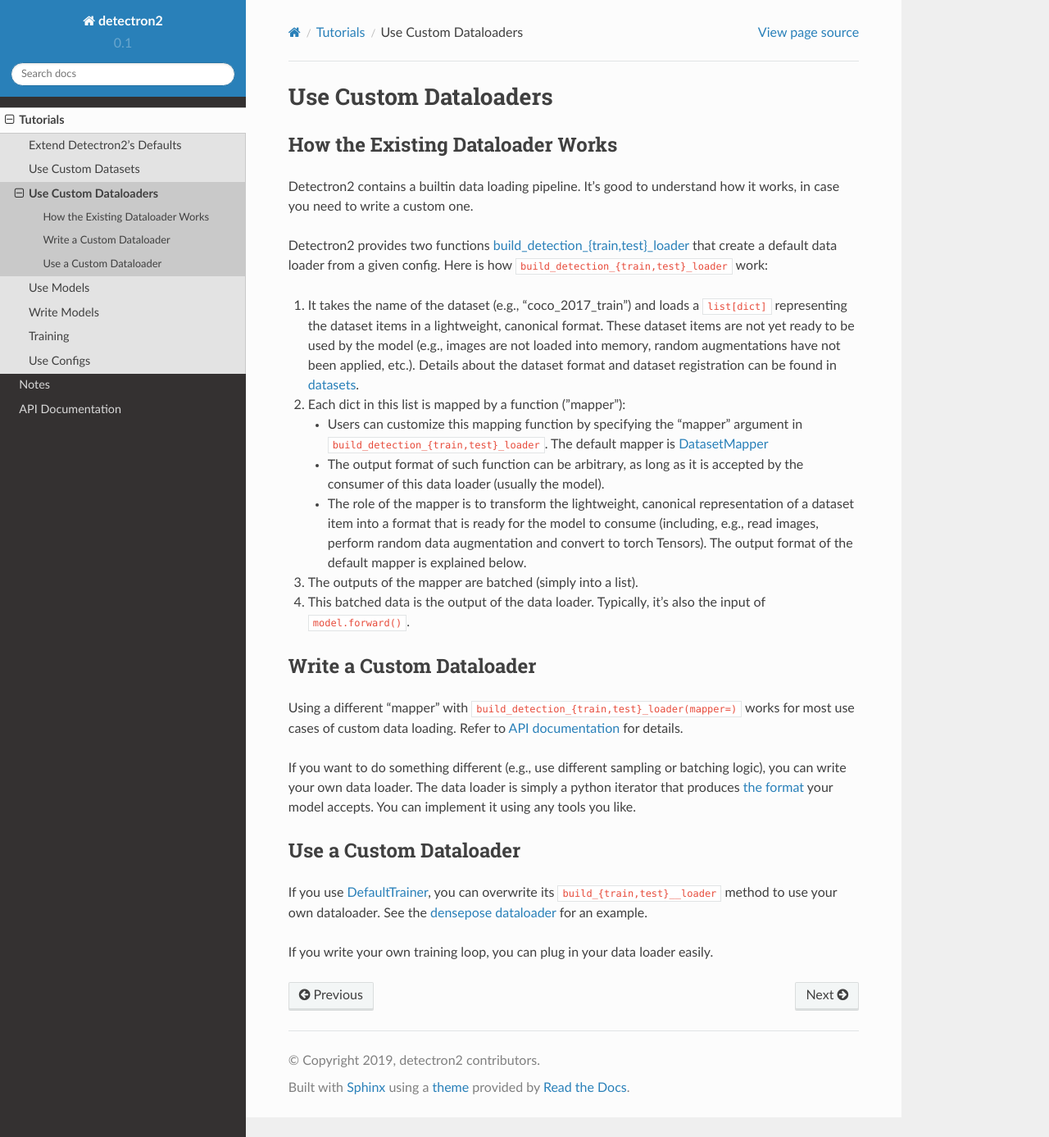
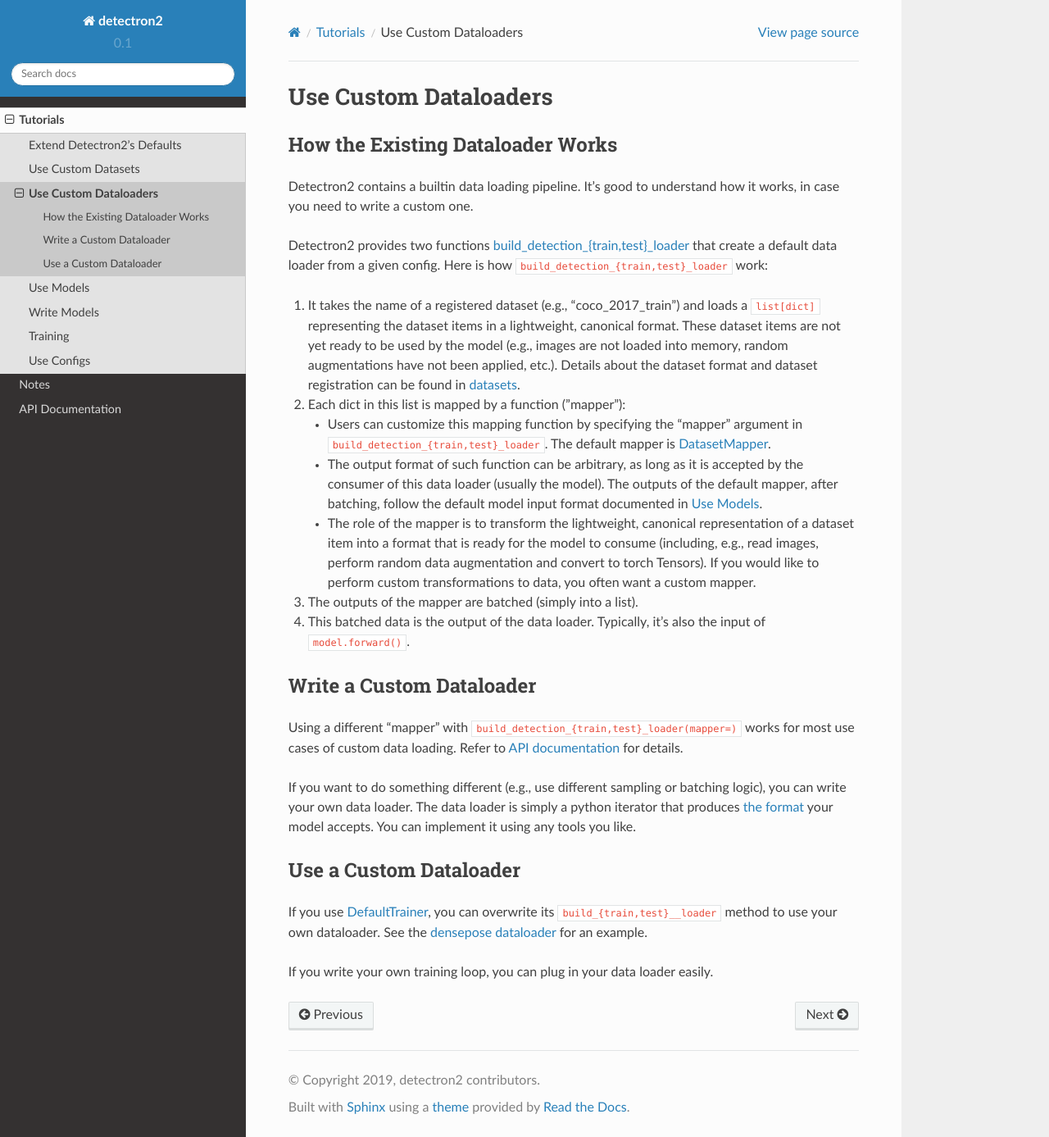
Before and after one commit to facebookresearch/detectron2, a Sphinx documentation site: the page built from docs/tutorials/data_loading.md, in a window 1280 px wide and 1387 px high. Shown: the whole window at 82% size. Built offline with Sphinx 7.4.7 and the Read the Docs theme 2.0.0, drawn with Linux system fonts in a browser that asks for light colours; pages that are not in the unit, such as notebooks, are missing from menus.

Commit message:
update docs
Summary: Pull Request resolved: https://github.com/fairinternal/detectron2/pull/348

Differential Revision: D19070399

Pulled By: ppwwyyxx

fbshipit-source-id: d6dce088485dbb9c1b8afbd16e970067e59e048a

```diff
--- a/docs/tutorials/data_loading.md
+++ b/docs/tutorials/data_loading.md
@@ -11,18 +11,20 @@
 that create a default data loader from a given config.
 Here is how `build_detection_{train,test}_loader` work:
 
-1. It takes the name of the dataset (e.g., "coco_2017_train") and loads a `list[dict]` representing the dataset items
+1. It takes the name of a registered dataset (e.g., "coco_2017_train") and loads a `list[dict]` representing the dataset items
    in a lightweight, canonical format. These dataset items are not yet ready to be used by the model (e.g., images are
    not loaded into memory, random augmentations have not been applied, etc.).
    Details about the dataset format and dataset registration can be found in
    [datasets](datasets.html).
 2. Each dict in this list is mapped by a function ("mapper"):
 	 * Users can customize this mapping function by specifying the "mapper" argument in
-        `build_detection_{train,test}_loader`. The default mapper is [DatasetMapper]( ../modules/data.html#detectron2.data.DatasetMapper)
+        `build_detection_{train,test}_loader`. The default mapper is [DatasetMapper]( ../modules/data.html#detectron2.data.DatasetMapper).
 	 * The output format of such function can be arbitrary, as long as it is accepted by the consumer of this data loader (usually the model).
+	   The outputs of the default mapper, after batching, follow the default model input format documented in
+		 [Use Models](https://detectron2.readthedocs.io/tutorials/models.html#model-input-format).
    * The role of the mapper is to transform the lightweight, canonical representation of a dataset item into a format
      that is ready for the model to consume (including, e.g., read images, perform random data augmentation and convert to torch Tensors).
-	 The output format of the default mapper is explained below.
+		 If you would like to perform custom transformations to data, you often want a custom mapper.
 3. The outputs of the mapper are batched (simply into a list).
 4. This batched data is the output of the data loader. Typically, it's also the input of
    `model.forward()`.
```
Also changed, not shown: docs/modules/utils.rst (+8 -0 lines), docs/notes/compatibility.md (+1 -1 lines), .github/ISSUE_TEMPLATE/questions-help-support.md, projects/README.md, 5 other files.
